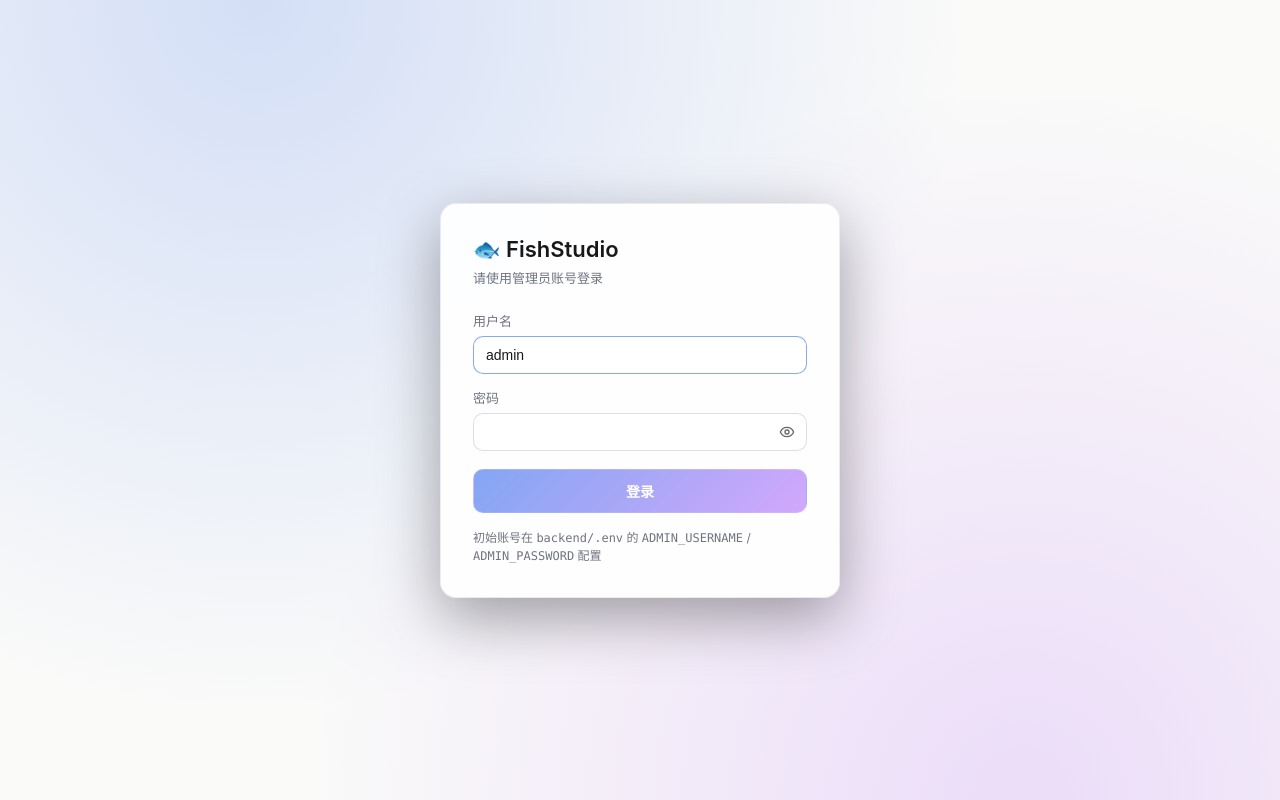
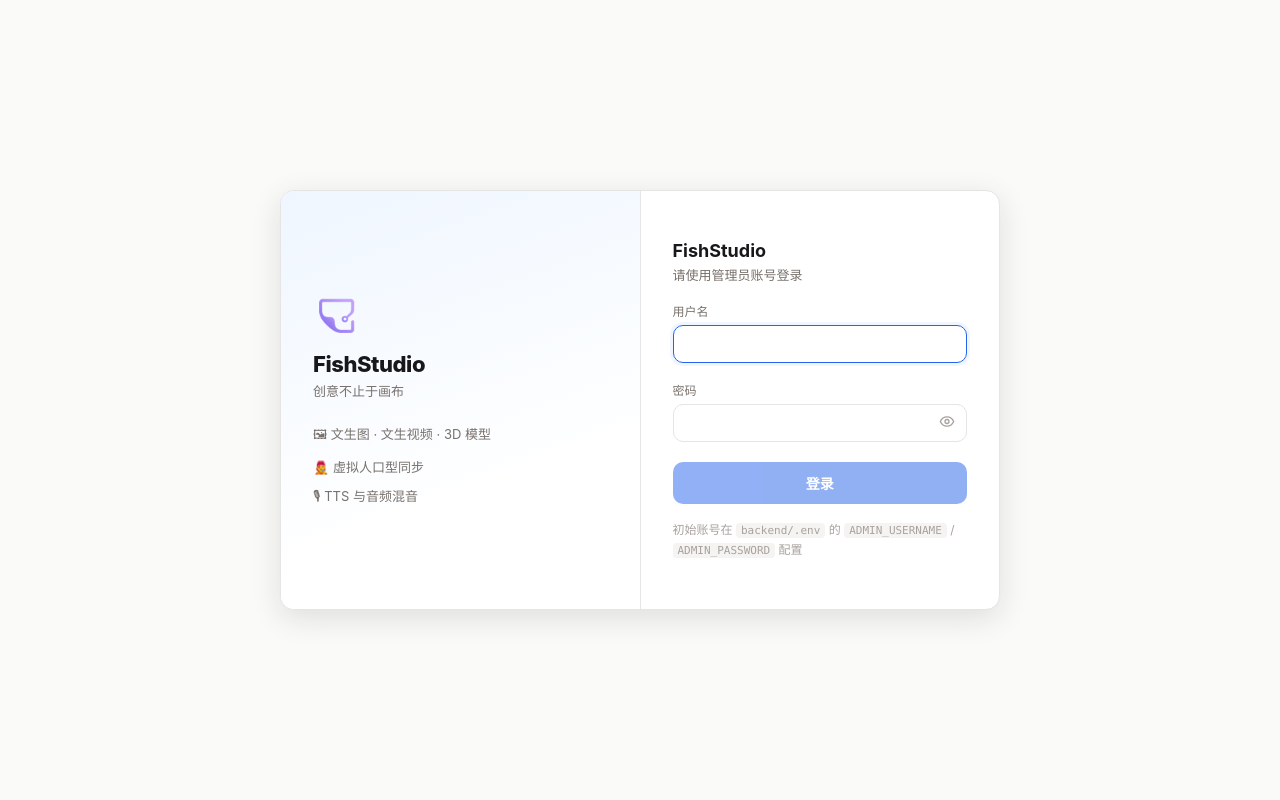
Before and after one commit to 1yu2/fishstudio, a React (Vite) app in the folder frontend/: page / in a window 1280 px wide. Built offline with nearby package versions, Linux system fonts and the light colour scheme.

Commit message:
feat: 登录页改版（品牌区 + B 风格 + 去除 admin 预填）

```diff
--- a/frontend/src/components/LoginPage.css
+++ b/frontend/src/components/LoginPage.css
@@ -1,55 +1,93 @@
-/* 登录页：跟 HomePage / SettingsPage 走同一套 token */
-
 .login {
-  min-height: 100vh;
-  width: 100%;
+  height: 100%;
   display: flex;
   align-items: center;
   justify-content: center;
-  padding: 16px;
-  background:
-    radial-gradient(circle at 20% 0%, rgba(37, 99, 235, 0.18), transparent 55%),
-    radial-gradient(circle at 80% 100%, rgba(168, 85, 247, 0.18), transparent 55%),
-    var(--app-bg);
-  color: var(--app-fg);
-  box-sizing: border-box;
+  padding: 24px;
+}
+
+.login__panel {
+  display: flex;
+  width: 720px;
+  max-width: 100%;
+  min-height: 420px;
+  background: var(--surface);
+  border: 1px solid var(--border);
+  border-radius: var(--radius-lg);
+  box-shadow: var(--shadow-lg);
+  overflow: hidden;
+}
+
+.login__brand {
+  flex: 1;
+  padding: 40px 32px;
+  background: linear-gradient(160deg, var(--accent-soft), var(--surface) 70%);
+  border-right: 1px solid var(--border);
+  display: flex;
+  flex-direction: column;
+  justify-content: center;
+}
+
+.login__logo {
+  width: 48px;
+  height: 48px;
+  border-radius: var(--radius-md);
+}
+
+.login__brand-name {
+  margin-top: 12px;
+  font-size: 22px;
+  font-weight: 800;
+  letter-spacing: -0.02em;
+  color: var(--text-primary);
+}
+
+.login__brand-slogan {
+  margin-top: 4px;
+  font-size: 13px;
+  color: var(--text-secondary);
+}
+
+.login__brand-points {
+  margin-top: 24px;
+  list-style: none;
+  display: flex;
+  flex-direction: column;
+  gap: 10px;
+  font-size: 13px;
+  color: var(--text-secondary);
 }
 
 .login__card {
-  width: 100%;
-  max-width: 400px;
-  padding: 32px;
-  border-radius: 16px;
-  background: var(--login-card-bg);
-  border: 1px solid var(--login-card-border);
-  box-shadow: 0 20px 60px rgba(0, 0, 0, 0.35);
-  backdrop-filter: blur(12px);
-  box-sizing: border-box;
+  flex: 1;
+  padding: 40px 32px;
+  display: flex;
+  flex-direction: column;
+  justify-content: center;
 }
 
 .login__title {
-  margin: 0 0 6px;
-  font-size: 22px;
-  font-weight: 600;
-  color: var(--app-fg);
+  font-size: 18px;
+  font-weight: 700;
+  color: var(--text-primary);
 }
 
 .login__subtitle {
-  margin: 0 0 24px;
+  margin-top: 4px;
   font-size: 13px;
-  color: var(--login-muted);
+  color: var(--text-secondary);
 }
 
 .login__field {
+  margin-top: 18px;
   display: block;
-  margin-bottom: 14px;
 }
 
 .login__label {
   display: block;
-  font-size: 13px;
   margin-bottom: 6px;
-  color: var(--login-muted);
+  font-size: 12px;
+  color: var(--text-secondary);
 }
 
 .login__input-wrap {
@@ -59,117 +97,98 @@
 .login__input {
   width: 100%;
   padding: 10px 12px;
-  border-radius: 10px;
-  border: 1px solid var(--login-input-border);
-  background: var(--login-input-bg);
-  color: var(--app-fg);
+  border-radius: var(--radius-md);
+  border: 1px solid var(--border);
+  background: var(--surface);
+  color: var(--text-primary);
   font-size: 14px;
-  box-sizing: border-box;
   outline: none;
-  transition: border-color 0.15s ease, background 0.15s ease;
+  transition: border-color 0.15s;
+}
+
+.login__input:focus {
+  border-color: var(--accent);
+  box-shadow: 0 0 0 3px var(--accent-soft);
 }
 
 .login__input--with-toggle {
   padding-right: 40px;
 }
 
-.login__input:focus {
-  border-color: rgba(37, 99, 235, 0.55);
-  background: var(--login-input-bg-focus);
-}
-
-.login__input::placeholder {
-  color: var(--login-muted);
-}
-
 .login__toggle {
   position: absolute;
-  right: 6px;
+  right: 8px;
   top: 50%;
   transform: translateY(-50%);
-  background: transparent;
   border: none;
-  color: var(--app-fg);
-  opacity: 0.65;
+  background: none;
+  color: var(--text-tertiary);
   cursor: pointer;
-  padding: 6px;
-  border-radius: 6px;
-  display: flex;
-  align-items: center;
-  justify-content: center;
-  transition: opacity 0.15s ease, background 0.15s ease;
+  padding: 4px;
+  border-radius: var(--radius-sm);
 }
 
 .login__toggle:hover {
-  opacity: 1;
-  background: var(--login-toggle-hover);
+  color: var(--text-primary);
+  background: var(--surface-2);
 }
 
 .login__error {
-  padding: 10px 12px;
-  margin-bottom: 14px;
-  border-radius: 8px;
-  background: var(--login-error-bg);
-  color: var(--login-error-fg);
-  border: 1px solid var(--login-error-border);
+  margin-top: 14px;
+  padding: 8px 12px;
+  border-radius: var(--radius-sm);
+  background: rgba(220, 38, 38, 0.08);
+  border: 1px solid rgba(220, 38, 38, 0.25);
+  color: var(--danger);
   font-size: 13px;
 }
 
 .login__submit {
-  width: 100%;
-  padding: 11px 12px;
-  border-radius: 10px;
-  border: 1px solid rgba(255, 255, 255, 0.15);
-  background: linear-gradient(135deg, rgba(37, 99, 235, 0.95), rgba(168, 85, 247, 0.85));
+  margin-top: 20px;
+  padding: 11px;
+  border: none;
+  border-radius: var(--radius-md);
+  background: var(--accent);
   color: #fff;
   font-size: 14px;
   font-weight: 600;
   cursor: pointer;
-  transition: transform 0.15s ease, filter 0.15s ease;
-  margin-top: 4px;
 }
 
 .login__submit:hover:not(:disabled) {
-  filter: brightness(1.05);
-  transform: translateY(-1px);
+  background: var(--accent-hover);
 }
 
 .login__submit:disabled {
-  opacity: 0.6;
+  opacity: 0.5;
   cursor: not-allowed;
 }
 
 .login__hint {
-  margin: 16px 0 0;
+  margin-top: 16px;
   font-size: 12px;
-  color: var(--login-muted);
-  line-height: 1.5;
+  color: var(--text-tertiary);
+  line-height: 1.6;
 }
 
-/* 暗色（默认） */
-[data-theme="dark"] {
-  --login-card-bg: rgba(255, 255, 255, 0.04);
-  --login-card-border: rgba(255, 255, 255, 0.08);
-  --login-muted: rgba(229, 231, 235, 0.6);
-  --login-input-bg: rgba(255, 255, 255, 0.04);
-  --login-input-bg-focus: rgba(255, 255, 255, 0.06);
-  --login-input-border: rgba(255, 255, 255, 0.14);
-  --login-toggle-hover: rgba(255, 255, 255, 0.08);
-  --login-error-bg: rgba(220, 60, 60, 0.12);
-  --login-error-border: rgba(220, 60, 60, 0.28);
-  --login-error-fg: #ff9090;
+.login__hint code {
+  background: var(--surface-2);
+  padding: 1px 5px;
+  border-radius: 4px;
+  font-size: 11px;
 }
 
-/* 亮色 */
-[data-theme="light"] {
-  --login-card-bg: rgba(255, 255, 255, 0.92);
-  --login-card-border: rgba(15, 23, 42, 0.08);
-  --login-muted: rgba(15, 23, 42, 0.6);
-  --login-input-bg: #ffffff;
-  --login-input-bg-focus: #ffffff;
-  --login-input-border: rgba(15, 23, 42, 0.14);
-  --login-toggle-hover: rgba(15, 23, 42, 0.06);
-  --login-error-bg: rgba(220, 60, 60, 0.08);
-  --login-error-border: rgba(220, 60, 60, 0.22);
-  --login-error-fg: #b91c1c;
+@media (max-width: 640px) {
+  .login__panel {
+    flex-direction: column;
+    width: 100%;
+  }
+  .login__brand {
+    border-right: none;
+    border-bottom: 1px solid var(--border);
+    padding: 24px;
+  }
+  .login__brand-points {
+    display: none;
+  }
 }
--- a/frontend/src/components/LoginPage.tsx
+++ b/frontend/src/components/LoginPage.tsx
@@ -8,7 +8,7 @@ type Props = {
 }
 
 export default function LoginPage({ onLoggedIn }: Props) {
-  const [username, setUsername] = useState('admin')
+  const [username, setUsername] = useState('')
   const [password, setPassword] = useState('')
   const [showPassword, setShowPassword] = useState(false)
   const [loading, setLoading] = useState(false)
@@ -30,8 +30,19 @@ export default function LoginPage({ onLoggedIn }: Props) {
 
   return (
     <div className="login">
+      <div className="login__panel">
+        <div className="login__brand">
+          <img src="/logo.png" alt="FishStudio" className="login__logo" />
+          <div className="login__brand-name">FishStudio</div>
+          <div className="login__brand-slogan">创意不止于画布</div>
+          <ul className="login__brand-points">
+            <li>🖼 文生图 · 文生视频 · 3D 模型</li>
+            <li>🧑‍🎤 虚拟人口型同步</li>
+            <li>🎙 TTS 与音频混音</li>
+          </ul>
+        </div>
         <form className="login__card" onSubmit={onSubmit}>
-        <h1 className="login__title">🐟 FishStudio</h1>
+          <h1 className="login__title">FishStudio</h1>
           <p className="login__subtitle">请使用管理员账号登录</p>
 
           <label className="login__field">
@@ -88,5 +99,6 @@ export default function LoginPage({ onLoggedIn }: Props) {
           </p>
         </form>
       </div>
+    </div>
   )
 }
```
Lines whose indentation alone changed are shown as unchanged.
